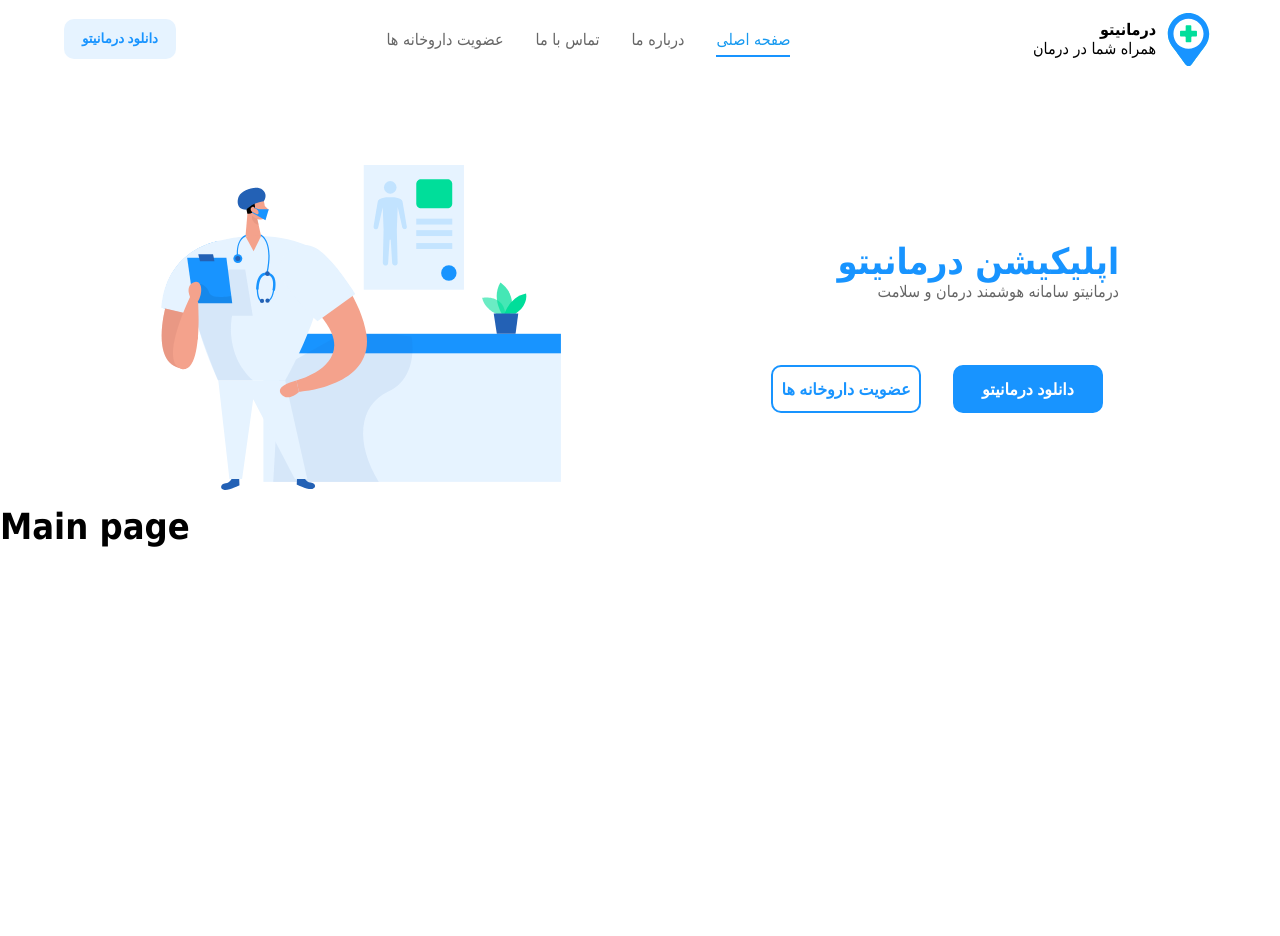
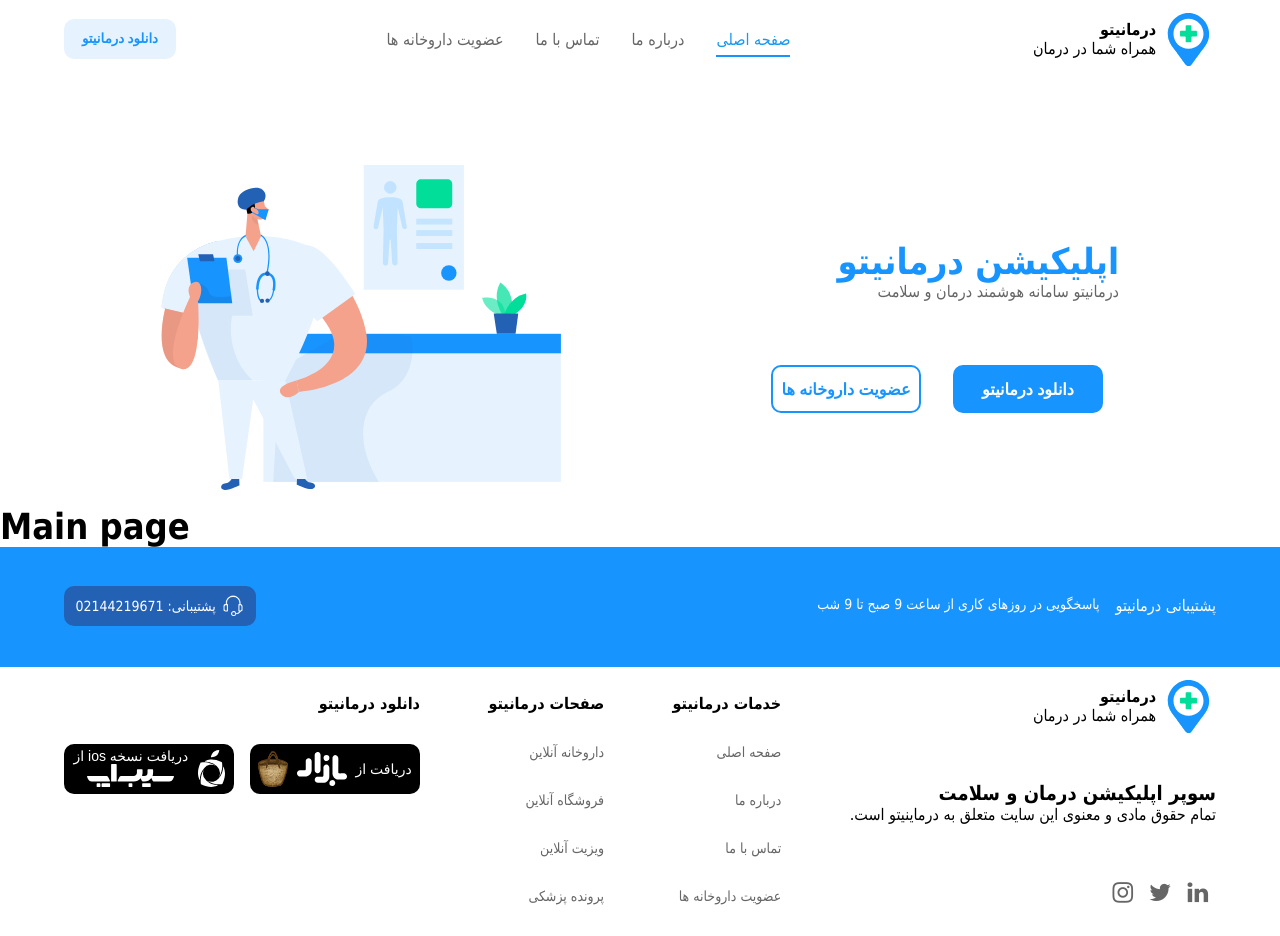
Before and after one commit to kave-me/darmanito-react, a React (Create React App) app: page / in a window 1280 px wide. Before the commit the page ends 800 px from the top, so only its background shows below. Built offline with nearby package versions, Linux system fonts and the light colour scheme; a small style sheet from the web is missing.

Commit message:
add support and footer to main page

```diff
--- a/src/pages/Main.js
+++ b/src/pages/Main.js
@@ -1,12 +1,15 @@
 import React from 'react';
 import MainHeader from '../components/MainHeader';
+import Support from '../components/Support';
+import Footer from '../components/Footer';
 
 const Main = () => {
     return (
         <div className="mainContainer container">
             <MainHeader/>
             <h1>Main page</h1>
-
+            <Support/>
+            <Footer/>
         </div>
     );
 }
```
